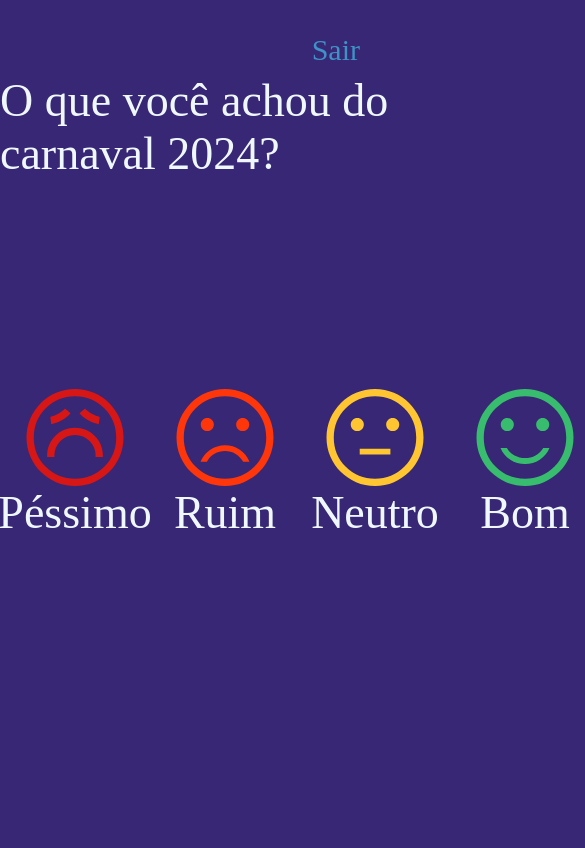
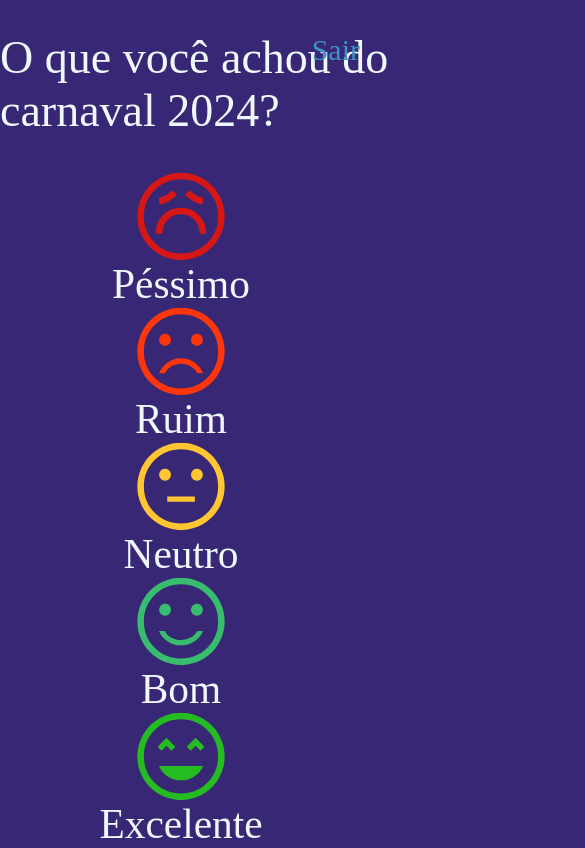
Before and after one commit to giovaniohira/projeto-web-front, a plain HTML site: page pages/coleta.html in a window 390 px wide. Shown: the top 848 px of the page, 585 px wide, since content can reach past the window. Drawn offline with Linux system fonts and the light colour scheme; a web font is replaced by a local one.

Commit message:
Reponsividade acoes_pesquisa, coleta

```diff
--- a/pages/coleta.html
+++ b/pages/coleta.html
@@ -19,7 +19,7 @@
             </div>
         </header>
         <div class="container-2">
-            <div class="container-2-titulo" style="height: 30vh">
+            <div class="container-2-titulo" style="height: 20vh">
                 <spam>O que você achou do carnaval 2024?</spam>
             </div>
             <div class="container-2-conteudo">
--- a/styles/buttons.css
+++ b/styles/buttons.css
@@ -33,11 +33,9 @@
     flex-direction: column;
     align-items: center;
     justify-content: center;
-    text-align: center;
     background-color: #312464;
     height: 20vw;
     width: 22vw;
-    font-size: 5vh;
     border-radius: 20px;
     border: none;
     font-family:'Averia Libre';
--- a/styles/container-2.css
+++ b/styles/container-2.css
@@ -67,3 +67,18 @@ agradecimento-participacao. */
     height: 30px;
     margin-right: 10px;
 }
+
+@media (max-width: 768px) {
+    .container-2-conteudo {
+      flex-direction: column;
+      position: relative;
+      height: 80vh;
+      left: 25px;
+      bottom: 30px;
+      scale: 0.9;
+    }
+    #container-2{
+        flex-direction: column;
+        scale: 0.9;
+      }
+}
```
